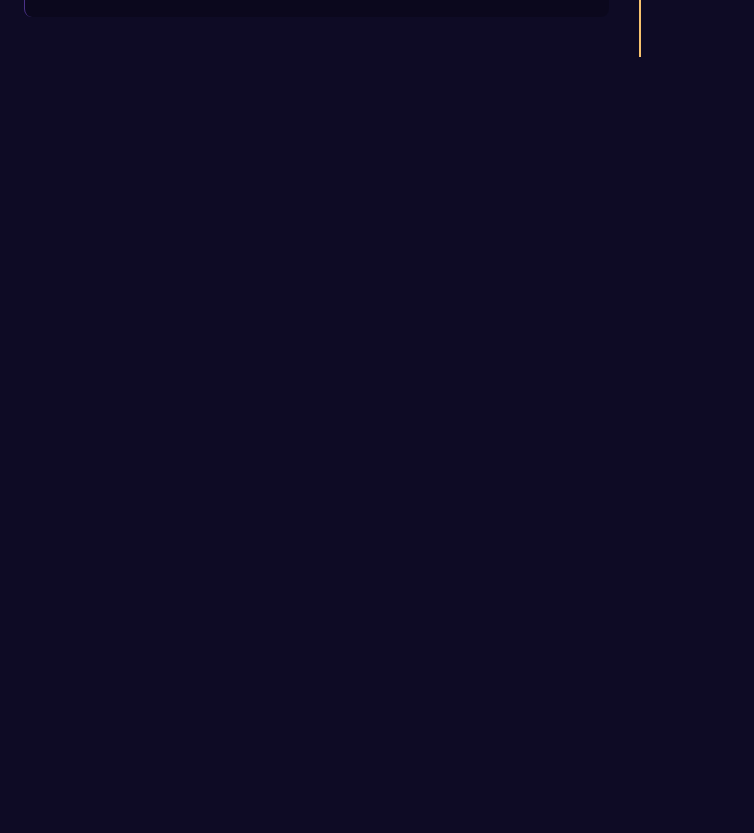
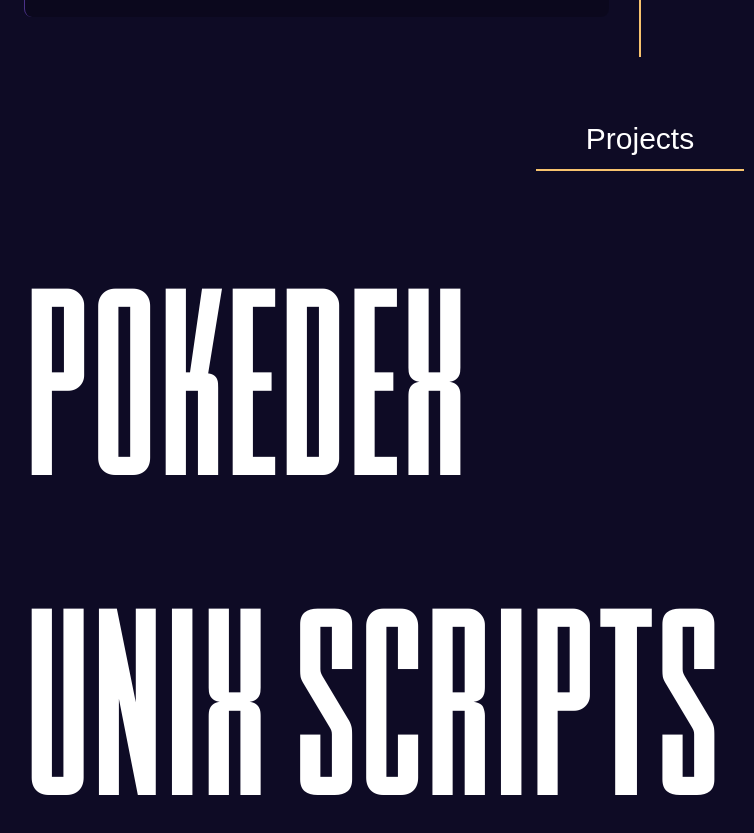
Before and after one commit to umigam3/personal-portfolio-v2, a Next.js app: page / in a window 1280 px wide. Shown: the part 2500-3333 px from the top of the page, without its empty margins (0-754 px from the left). Before the commit the page ends 2621 px from the top, so only its background shows below. Built offline with nearby package versions, Linux system fonts and the light colour scheme.

Commit message:
WIP projects section

```diff
--- a/src/app/page.tsx
+++ b/src/app/page.tsx
@@ -3,6 +3,7 @@
 import Experience from "@components/experience/Experience";
 import About from "@components/about/About";
 import Hero from "@components/hero/Hero";
+import Projects from "@components/projects/Projects";
 import { useEffect } from "react";
 
 export default function Home() {
@@ -14,6 +15,7 @@
       <Hero />
       <About />
       <Experience />
+      <Projects />
     </main>
   );
 }
--- /dev/null
+++ b/src/components/projects/Projects.tsx
@@ -0,0 +1,27 @@
+import Title from "@components/ui/Title";
+import { useState } from "react";
+
+export default function Experience() {
+  const [selectedProject, setSelectedProject] = useState<string>("");
+  return (
+    <section id="projects" className="mb-20 w-full">
+      <Title label="Projects" />
+      <div className="flex flex-col">
+        <div className="project flex items-center justify-between w-full cursor-pointer group-hover:[clip-path:inset(0_0_0)]">
+          <span className="text-[256px] font-delirium z-10">POKEDEX</span>
+          <span className="description">
+            A pokemon application using react and consusuming the pokeapi.co API
+          </span>
+        </div>
+        <div className="project flex items-center justify-between w-full cursor-pointer group-hover:[clip-path:inset(0_0_0)]">
+          <span className="text-[256px] text-7xl font-delirium">
+            UNIX SCRIPTS
+          </span>
+          <span className="description">
+            A collection of scripts that I have written to automate tasks on my
+          </span>
+        </div>
+      </div>
+    </section>
+  );
+}
--- a/src/styles/globals.css
+++ b/src/styles/globals.css
@@ -39,3 +39,12 @@
     -webkit-text-stroke: 4px #a587e6;
   }
 }
+
+.description {
+  clip-path: inset(50% 0 50%);
+  transition: clip-path 0.4s ease-in-out;
+}
+
+.project:hover .description {
+  clip-path: inset(0 0 0);
+}
```
